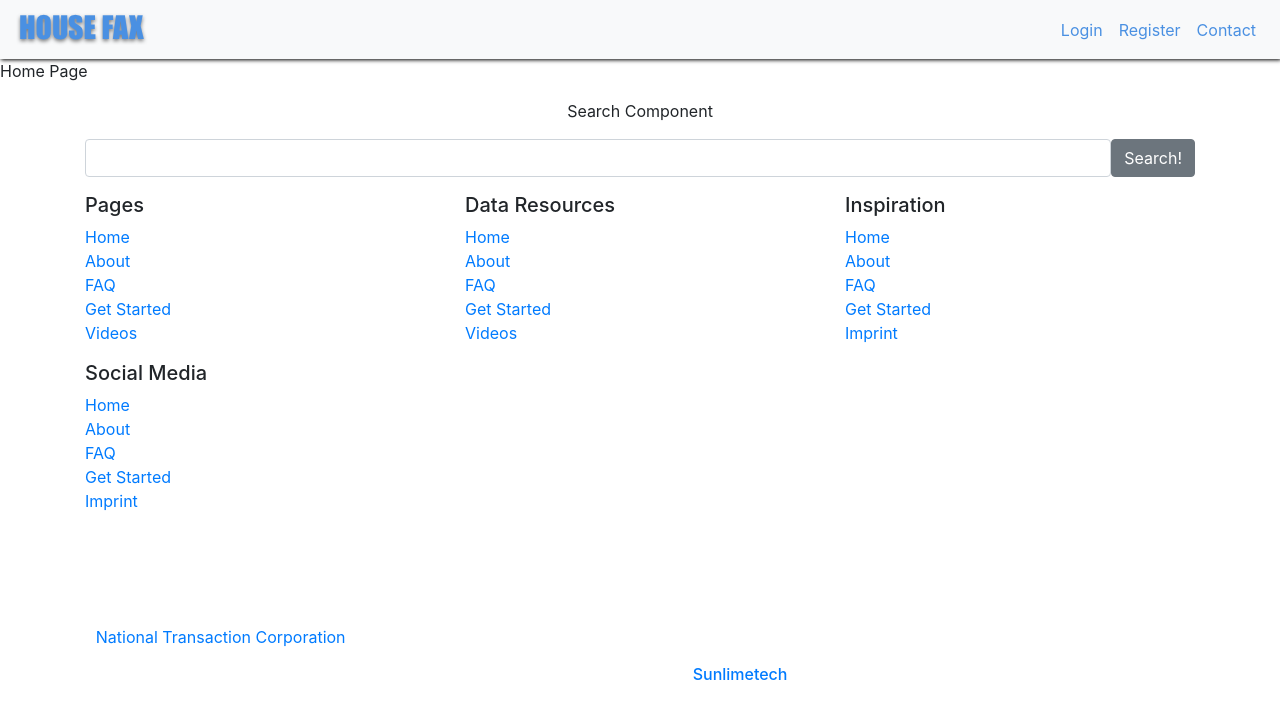
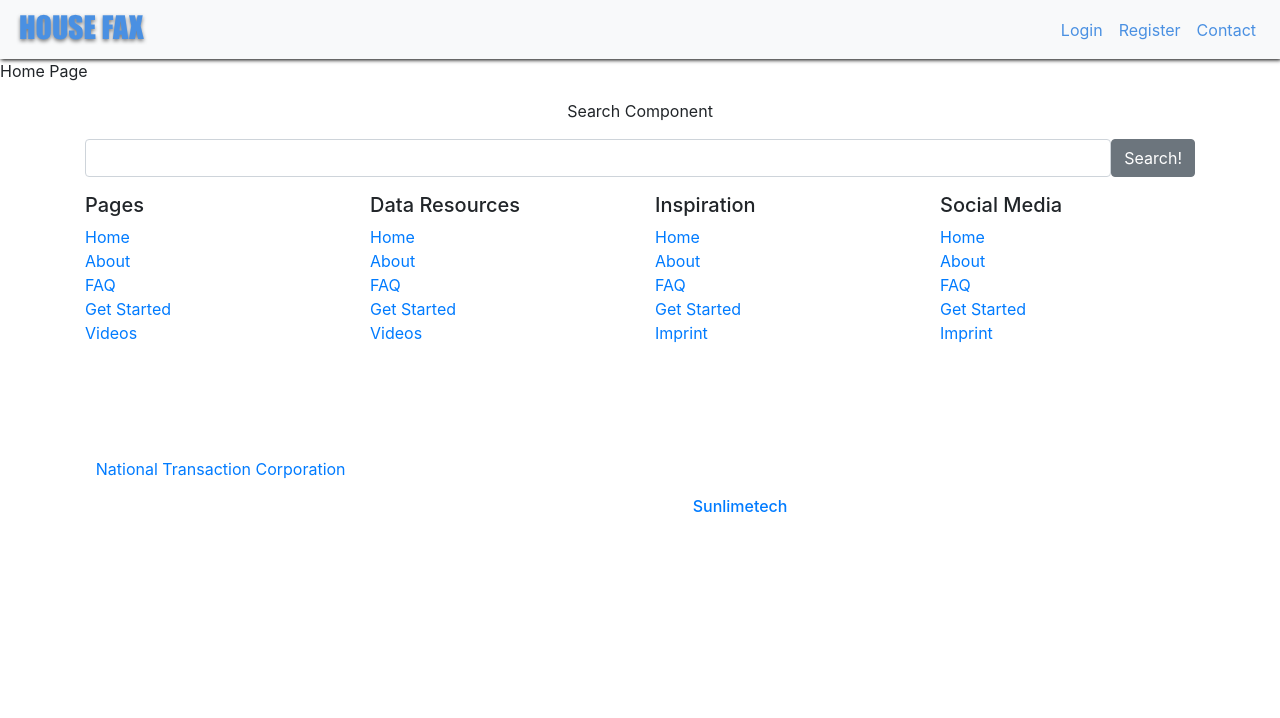
Before and after one commit to TraceLarson/HouseFax, a React (Create React App) app in the folder client/: page / in a window 1280 px wide. Shown: the top 718 px of the page. Built offline with nearby package versions, Linux system fonts and the light colour scheme.

Commit message:
set responsiveness for footer links

```diff
--- a/client/src/components/Footer.js
+++ b/client/src/components/Footer.js
@@ -5,7 +5,7 @@
 		return (
 			<div className="container">
 				<div className="row text-center text-xs-center text-sm-left text-md-left">
-					<div className="col-xs-12 col-sm-4 col-md-4">
+					<div className="col-xs-12 col-sm-5 col-md-3">
 						<h5>Pages</h5>
 						<ul className="list-unstyled quick-links">
 							<li><a href="#"><i className="fa fa-angle-double-right"></i>Home</a></li>
@@ -15,7 +15,7 @@
 							<li><a href="#"><i className="fa fa-angle-double-right"></i>Videos</a></li>
 						</ul>
 					</div>
-					<div className="col-xs-12 col-sm-4 col-md-4">
+					<div className="col-xs-12 col-sm-5 col-md-3">
 						<h5>Data Resources</h5>
 						<ul className="list-unstyled quick-links">
 							<li><a href="#"><i className="fa fa-angle-double-right"></i>Home</a></li>
@@ -25,7 +25,7 @@
 							<li><a href="#"><i className="fa fa-angle-double-right"></i>Videos</a></li>
 						</ul>
 					</div>
-					<div className="col-xs-12 col-sm-4 col-md-4">
+					<div className="col-xs-12 col-sm-5 col-md-3">
 						<h5>Inspiration</h5>
 						<ul className="list-unstyled quick-links">
 							<li><a href="#"><i className="fa fa-angle-double-right"></i>Home</a></li>
@@ -36,7 +36,7 @@
 								className="fa fa-angle-double-right"></i>Imprint</a></li>
 						</ul>
 					</div>
-					<div className="col-xs-12 col-sm-4 col-md-4">
+					<div className="col-xs-12 col-sm-5 col-md-3">
 						<h5>Social Media</h5>
 						<ul className="list-unstyled quick-links">
 							<li><a href="#"><i className="fa fa-angle-double-right"></i>Home</a></li>
```
